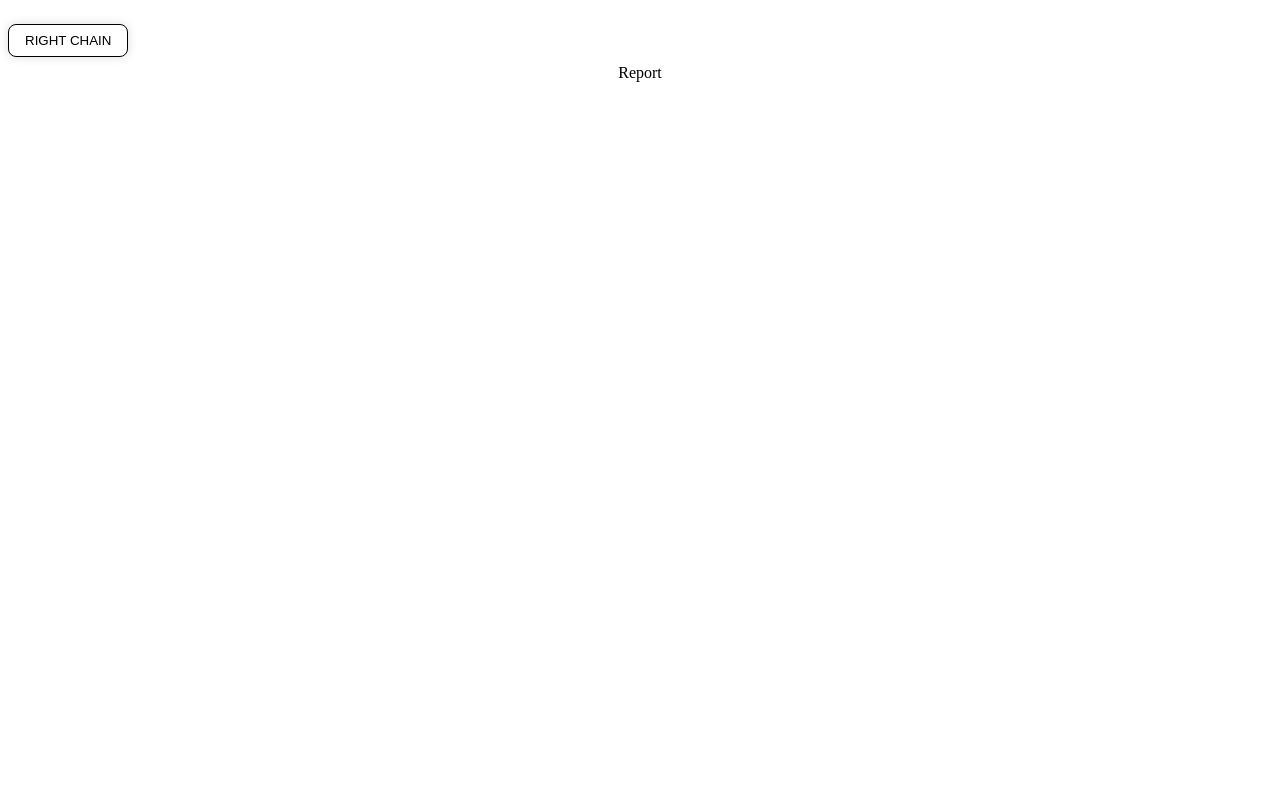
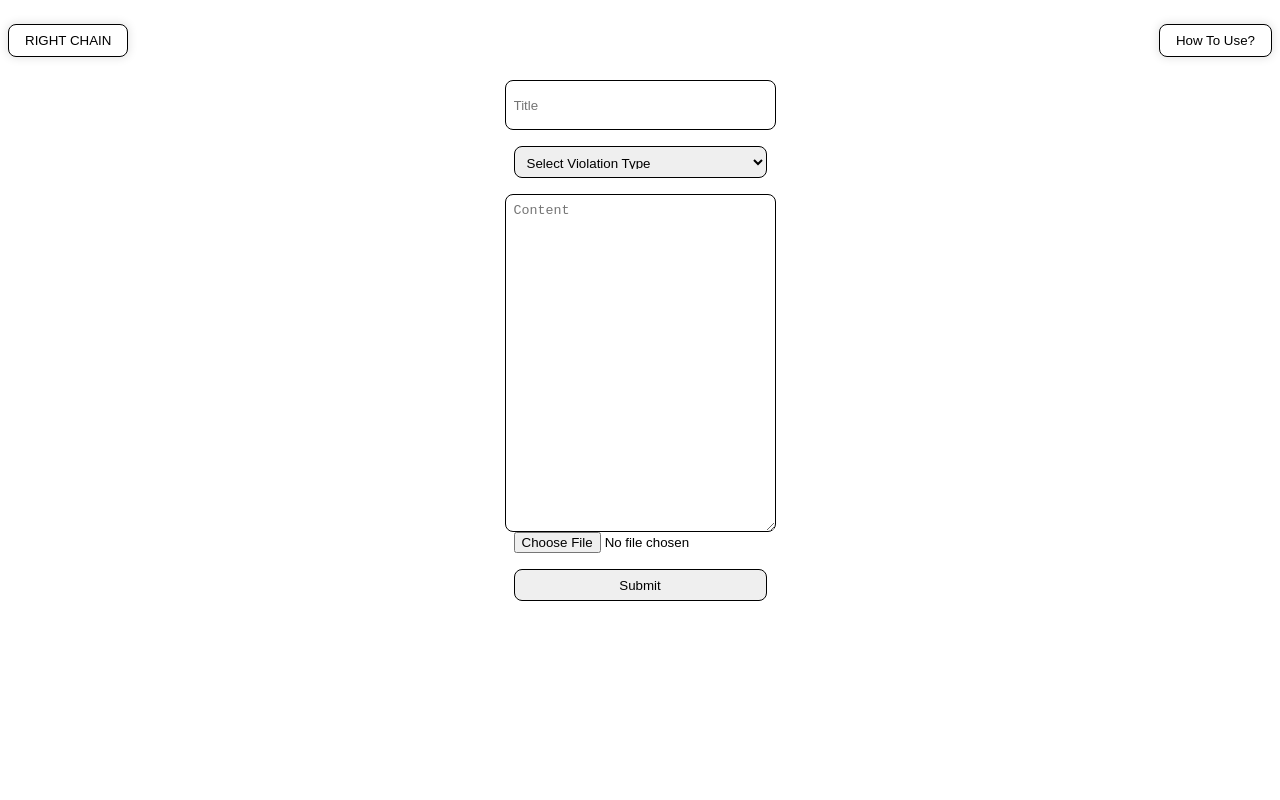
Before and after one commit to 2024-KNU-POLIJE-TEAM06/rightchain-frontend, a React (Create React App) app: page /report in a window 1280 px wide. Shown: the top 800 px of the page. Built offline with nearby package versions, Linux system fonts and the light colour scheme.

Commit message:
feat: Implement report page layout

```diff
--- a/src/components/layouts/header/Header.jsx
+++ b/src/components/layouts/header/Header.jsx
@@ -4,13 +4,17 @@ import * as S from './Header.style';
 
 const Header = () => {
   const navigate = useNavigate();
-  const handleClick = () => {
-    navigate('/');
+
+  const handleClick = type => {
+    navigate(type);
   };
 
   return (
     <S.Wrapper>
-      <S.ButtonHome onClick={handleClick}>RIGHT CHAIN</S.ButtonHome>
+      <S.ButtonHome onClick={() => handleClick('')}>RIGHT CHAIN</S.ButtonHome>
+      <S.ButtonHome onClick={() => handleClick('landing')}>
+        How To Use?
+      </S.ButtonHome>
     </S.Wrapper>
   );
 };
--- a/src/components/layouts/header/Header.style.jsx
+++ b/src/components/layouts/header/Header.style.jsx
@@ -2,8 +2,8 @@ import styled from 'styled-components';
 
 export const Wrapper = styled.div`
   display: flex;
-  flex-direction: column;
-  justify-content: top;
+  flex-direction: row;
+  justify-content: space-between;
 
   width: 100%;
   height: 3rem;
--- a/src/pages/main/Main.jsx
+++ b/src/pages/main/Main.jsx
@@ -30,9 +30,6 @@ const Main = () => {
 
         <S.RightContentContainer>
           <MainAuthContainer navigate={navigate} />
-          <S.HowToUseButton onClick={() => onContentButtonClick('landing')}>
-            How To Use Button
-          </S.HowToUseButton>
           <S.AdvertisementContainer>
             Advertisement Container
           </S.AdvertisementContainer>
--- /dev/null
+++ b/src/pages/report/Report.jsx
@@ -0,0 +1,112 @@
+import React, { useState, useRef } from 'react';
+import * as S from './Report.style';
+
+const Report = () => {
+  const [formState, setFormState] = useState({
+    form: {
+      title: '',
+      type: '',
+      otherType: '',
+      content: '',
+      file: '',
+    },
+    error: '',
+  });
+
+  const { form, error } = formState;
+  const { title, type, otherType, content, file } = form;
+
+  const titleRef = useRef(null);
+  const typeRef = useRef(null);
+  const otherTypeRef = useRef(null);
+  const contentRef = useRef(null);
+
+  const handleChange = e => {
+    const { name, value } = e.target;
+    setFormState(prevState => ({
+      ...prevState,
+      form: {
+        ...prevState.form,
+        [name]: value,
+      },
+    }));
+  };
+
+  const onClickSubmit = () => {
+    let newError = '';
+    if (!title) {
+      titleRef.current.focus();
+      newError = 'Title is required';
+    } else if (!type) {
+      typeRef.current.focus();
+      newError = 'Type is required';
+    } else if (type === 'other' && !otherType) {
+      otherTypeRef.current.focus();
+      newError = 'Type is required';
+    } else if (!content) {
+      contentRef.current.focus();
+      newError = 'Content is required';
+    } else {
+      localStorage.setItem('report', JSON.stringify(form));
+    }
+
+    setFormState(prevState => ({
+      ...prevState,
+      error: newError,
+    }));
+  };
+
+  return (
+    <S.Wrapper>
+      <S.InputTitle
+        name="title"
+        value={title}
+        placeholder="Title"
+        onChange={handleChange}
+        ref={titleRef}
+      />
+      <S.InputType
+        name="type"
+        value={type}
+        onChange={handleChange}
+        ref={typeRef}
+      >
+        <option value="" disabled>
+          Select Violation Type
+        </option>
+        <option value="discrimination">Discrimination</option>{' '}
+        <option value="harassment">Harassment</option>{' '}
+        <option value="privacy_violation">Privacy Violation</option>{' '}
+        <option value="freedom_of_speech">Freedom of Speech Violation</option>{' '}
+        <option value="property_rights">Property Rights Violation</option>{' '}
+        <option value="other">Other</option>
+      </S.InputType>
+      {type === 'other' && (
+        <S.InputOtherType
+          name="otherType"
+          value={otherType}
+          placeholder="Other Type"
+          onChange={handleChange}
+          ref={otherTypeRef}
+        />
+      )}
+      <S.InputContent
+        name="content"
+        value={content}
+        placeholder="Content"
+        onChange={handleChange}
+        ref={contentRef}
+      />
+      <S.InputFile
+        name="file"
+        value={file}
+        type="file"
+        onChange={handleChange}
+      />
+      {error && <p style={{ color: 'red' }}>{error}</p>}
+      <S.ButtonSubmit onClick={onClickSubmit}>Submit</S.ButtonSubmit>
+    </S.Wrapper>
+  );
+};
+
+export default Report;
--- /dev/null
+++ b/src/pages/report/Report.style.jsx
@@ -0,0 +1,55 @@
+import styled from 'styled-components';
+
+export const Wrapper = styled.div`
+  display: flex;
+  flex-direction: column;
+  align-items: center;
+`;
+
+export const InputTitle = styled.input`
+  width: 100%;
+  height: 2rem;
+  margin-top: 1rem;
+  padding: 0.5rem;
+  border: 1px solid black;
+  border-radius: 0.5rem;
+`;
+
+export const InputContent = styled.textarea`
+  width: 100%;
+  height: 20rem;
+  margin-top: 1rem;
+  padding: 0.5rem;
+  border: 1px solid black;
+  border-radius: 0.5rem;
+`;
+
+export const InputType = styled.select`
+  width: 100%;
+  height: 2rem;
+  margin-top: 1rem;
+  padding: 0.5rem;
+  border: 1px solid black;
+  border-radius: 0.5rem;
+`;
+
+export const InputOtherType = styled.input`
+  width: 100%;
+  height: 1.5rem;
+  margin-top: 1rem;
+  padding: 0.5rem;
+  border: 1px solid black;
+  border-radius: 0.5rem;
+`;
+
+export const InputFile = styled.input``;
+
+export const ButtonSubmit = styled.button`
+  width: 100%;
+  height: 2rem;
+  margin-top: 1rem;
+  padding: 0.5rem;
+  border: 1px solid black;
+  border-radius: 0.5rem;
+  cursor: pointer;
+`;
--- a/src/router.jsx
+++ b/src/router.jsx
@@ -1,7 +1,9 @@
 import { createBrowserRouter } from 'react-router-dom';
 import React from 'react';
 import App from './App';
+
 import Main from './pages/main/Main';
+import Report from './pages/report/Report';
 
 const router = createBrowserRouter([
   {
@@ -14,7 +16,7 @@ const router = createBrowserRouter([
       },
       {
         path: 'report',
-        element: <div>Report</div>,
+        element: <Report />,
       },
       {
         path: 'search',
```
